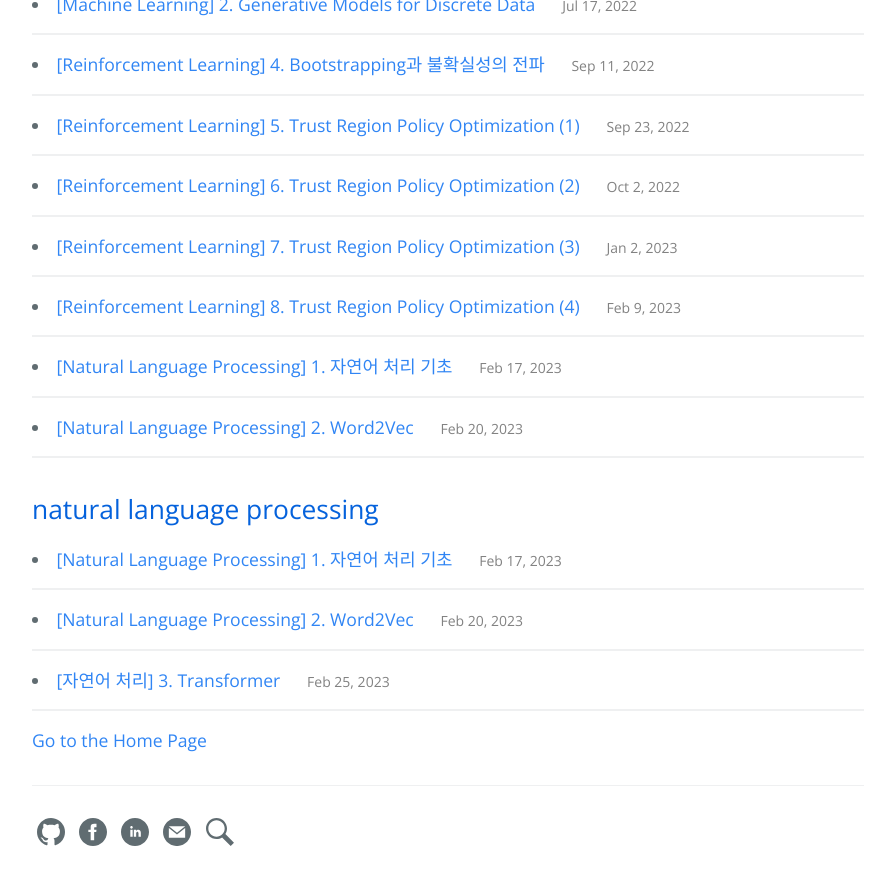
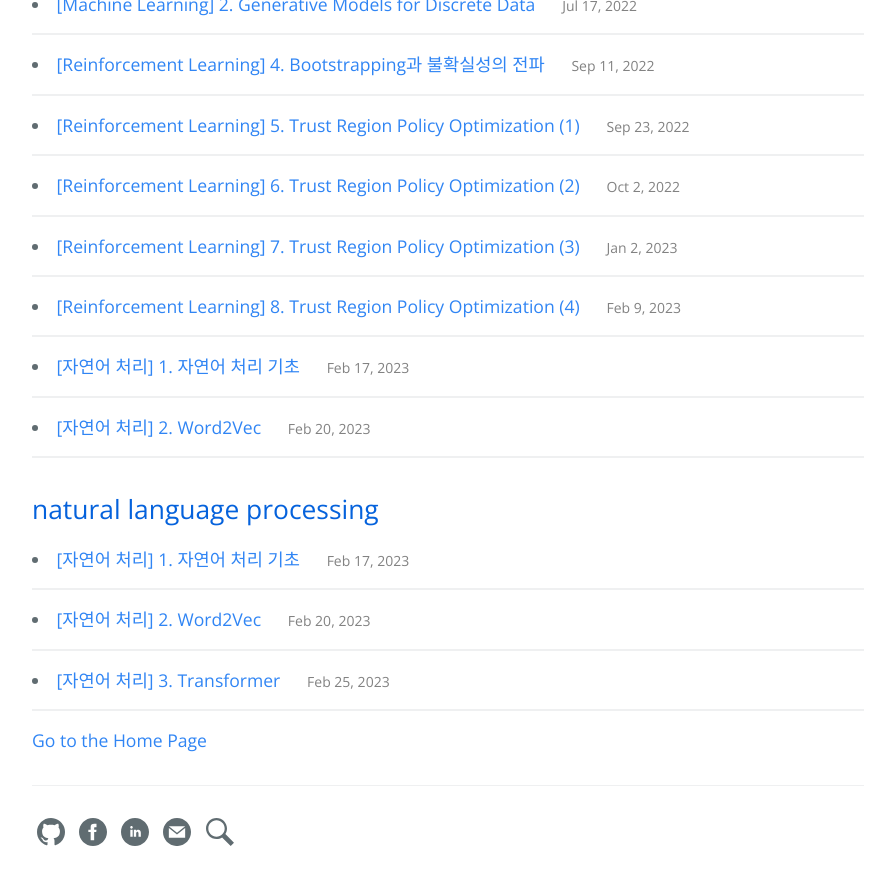
Before and after one commit to hcnoh/hcnoh.github.io, a Jekyll site: the page built from tags.md, in a window 1280 px wide and 900 px high, scrolled down 14233 px. Shown: the top 885 px of the window, without its empty margins (192-1087 px from the left). Built offline with Jekyll 4.4.1, drawn with Linux system fonts in a browser that asks for light colours; some of the changed text lies outside the part shown.

Commit message:
카테고리명과 제목 형식을 한글로 수정

```diff
--- a/_posts/2023-02-17-nlp-01.md
+++ b/_posts/2023-02-17-nlp-01.md
@@ -1,11 +1,11 @@
 ---
 layout: post
 use_math: true
-title: "[Natural Language Processing] 1. 자연어 처리 기초"
+title: "[자연어 처리] 1. 자연어 처리 기초"
 date: 2023-02-17 00:00:00
 tagline: "자연어 처리의 기초 내용에 대해서 정리"
 categories:
-- Natural Language Processing Study
+- 자연어 처리 스터디
 tags:
 - probability
 - statistics
--- a/_posts/2023-02-20-nlp-02.md
+++ b/_posts/2023-02-20-nlp-02.md
@@ -1,11 +1,11 @@
 ---
 layout: post
 use_math: true
-title: "[Natural Language Processing] 2. Word2Vec"
+title: "[자연어 처리] 2. Word2Vec"
 date: 2023-02-20 00:00:00
 tagline: "자연어 처리에서의 기초 작업 단어 임베딩을 위한 Word2Vec 방법론에 대해서 정리"
 categories:
-- Natural Language Processing Study
+- 자연어 처리 스터디
 tags:
 - probability
 - statistics
```
